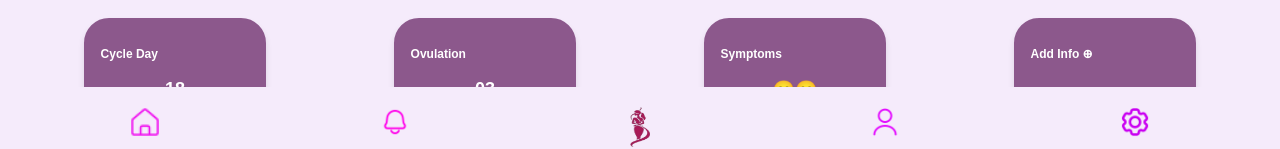
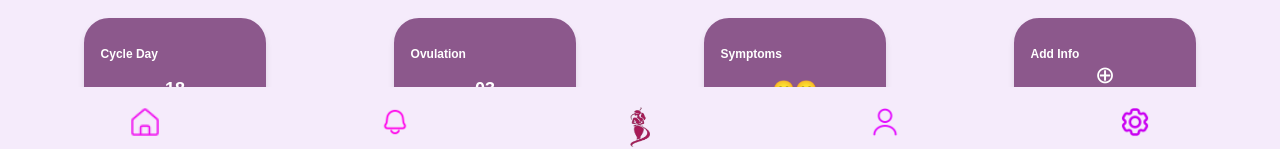
Before and after one commit to SivaG2002/period-tracker, a React (Create React App) app: page /home in a window 1280 px wide. Shown: the part 471-620 px from the top of the page. Built offline with nearby package versions, Linux system fonts and the light colour scheme.

Commit message:
Update Home component styling: adjust margin for InsightLabel and add new InsightValueForInfo for improved layout

```diff
--- a/src/pages/Home.js
+++ b/src/pages/Home.js
@@ -113,7 +113,7 @@ const InsightLabel = styled.p`
   white-space: nowrap;
   color: #fff;
   font-weight: bold;
-  margin-bottom: 5px;
+  margin-bottom: 1px;
   font-family: 'Delm Medium', sans-serif;
 `;
 
@@ -123,6 +123,14 @@ const InsightValue = styled.p`
   font-weight: bold;
   text-align: center;
   white-space: nowrap;
+`;
+
+const InsightValueForInfo = styled.p`
+  color: ${props => props.purple ? '#8c588c' : '#fff'};
+  font-size: 24px;
+  text-align: center;
+  white-space: nowrap;
+  margin-top: -0.1vh;
 `;
 
 const NavigationBar = styled.div`
@@ -208,8 +216,8 @@ const Home = () => {
 
             {/* Add Info */}
             <InsightCard>
-              <InsightLabel>Add Info ⊕</InsightLabel>
-              <InsightValue></InsightValue>
+              <InsightLabel>Add Info </InsightLabel>
+              <InsightValueForInfo>⊕</InsightValueForInfo>
             </InsightCard>
           </InsightsContainer>
         </ContentArea>
```
